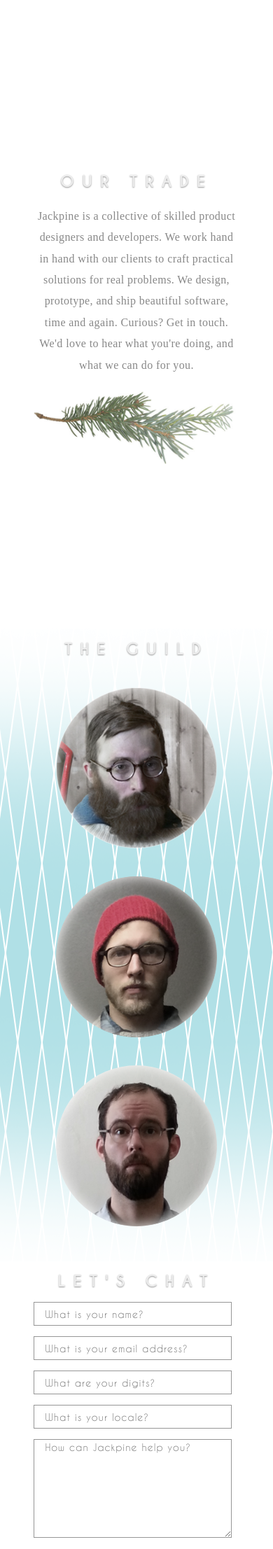
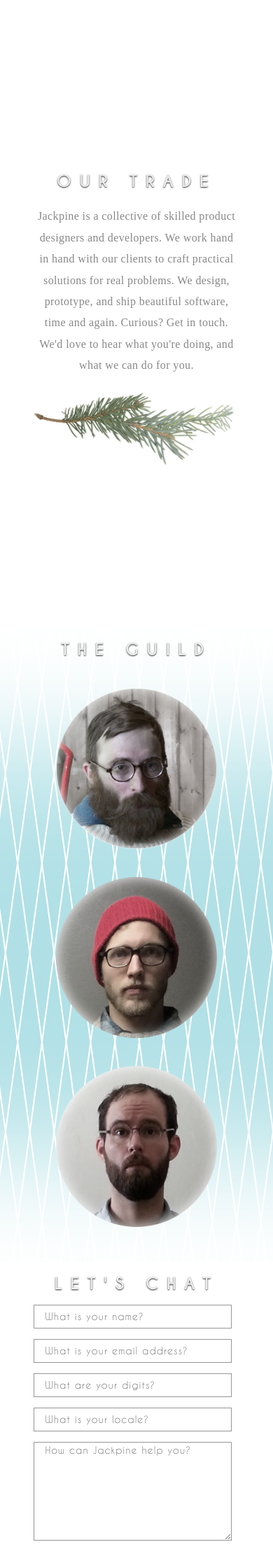
Before and after one commit to jackpine/jackpine.github.com, a Jekyll site: the page built from index.html, in a window 390 px wide. Shown: the part 902-3115 px from the top of the page at 70% size. Built offline with Jekyll 4.4.1, drawn with Linux system fonts in a browser that asks for light colours; Markdown is read by kramdown in place of the engine named in the settings.

Commit message:
make headers contrast more on mobile

```diff
--- a/css/style.scss
+++ b/css/style.scss
@@ -34,9 +34,9 @@
   text-shadow: 0px 4px 4px rgba(150, 150, 150, 1);
   margin-bottom: 41px;
   @media (max-width: $screen-sm-min) {
-    font-size: 22px;
+    font-size: 23px;
     margin-bottom: 20px;
-    text-shadow: 0px 1px 2px rgba(150, 150, 150, 1);
+    text-shadow: 0px 1px 2px rgba(40, 40, 40, 1);
   }
 }
 
```
